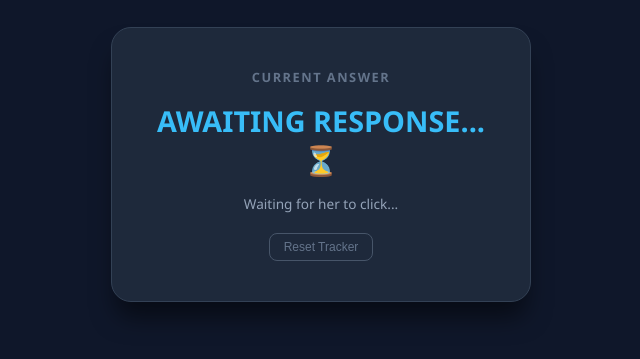
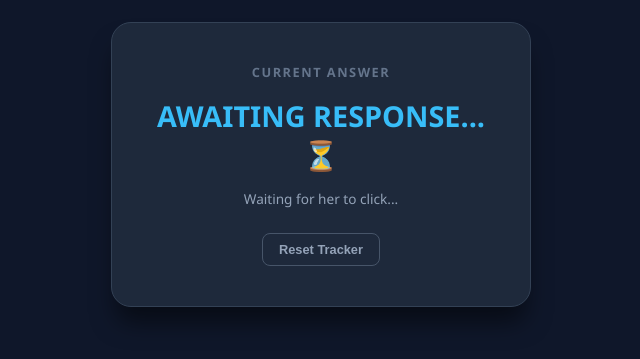
Before and after one commit to loedejb2-sys/MARRY-mE, a plain HTML site: page tracker-view.html in a window 1280 px wide. Both pictures are taken after a click on the button "Reset Tracker". Shown: the part 289-648 px from the top of the page, without its empty margins (319-959 px from the left). Drawn offline with Linux system fonts and the light colour scheme; no server answers.

Commit message:
Update tracker-view.html

```diff
--- a/tracker-view.html
+++ b/tracker-view.html
@@ -54,21 +54,23 @@
     .subtext {
       color: #94a3b8;
       font-size: 0.85rem;
-      margin-bottom: 20px;
+      margin-bottom: 25px;
     }
     .reset-btn {
       background: transparent;
       border: 1px solid #475569;
-      color: #64748b;
-      padding: 6px 14px;
+      color: #94a3b8;
+      padding: 8px 16px;
       border-radius: 8px;
-      font-size: 0.75rem;
+      font-size: 0.8rem;
+      font-weight: 600;
       cursor: pointer;
-      transition: all 0.2s;
+      transition: all 0.2s ease;
     }
     .reset-btn:hover {
       background: #334155;
       color: #f8fafc;
+      border-color: #64748b;
     }
   </style>
 </head>
@@ -81,7 +83,7 @@
     <div class="label">Current Answer</div>
     <div class="answer" id="answerText">AWAITING RESPONSE... ⏳</div>
     <div class="subtext" id="subtext">Waiting for her to click...</div>
-    <button class="reset-btn" onclick="resetAnswer()">Reset Tracker</button>
+    <button class="reset-btn" id="resetBtn" onclick="resetAnswer()">Reset Tracker</button>
   </div>
 
   <script>
@@ -114,14 +116,34 @@
     }
 
     async function resetAnswer() {
-      await fetch('/api/response', {
-        method: 'POST',
-        headers: { 'Content-Type': 'application/json' },
-        body: JSON.stringify({ answer: null, timestamp: null })
-      });
-      checkResponse();
+      const resetBtn = document.getElementById('resetBtn');
+      resetBtn.textContent = 'Resetting...';
+      resetBtn.disabled = true;
+
+      try {
+        const res = await fetch('/api/response', {
+          method: 'POST',
+          headers: { 'Content-Type': 'application/json' },
+          body: JSON.stringify({ answer: '', timestamp: '' })
+        });
+
+        if (res.ok) {
+          document.getElementById('answerText').textContent = "AWAITING RESPONSE... ⏳";
+          document.getElementById('answerText').style.color = "#38bdf8";
+          document.getElementById('subtext').textContent = "Waiting for her to click...";
+        } else {
+          alert('Failed to reset. Check console for details.');
+        }
+      } catch (err) {
+        console.error('Error during reset:', err);
+        alert('Network error while resetting.');
+      } finally {
+        resetBtn.textContent = 'Reset Tracker';
+        resetBtn.disabled = false;
+      }
     }
 
+    // Run immediately and poll every 2 seconds
     checkResponse();
     setInterval(checkResponse, 2000);
   </script>
```
